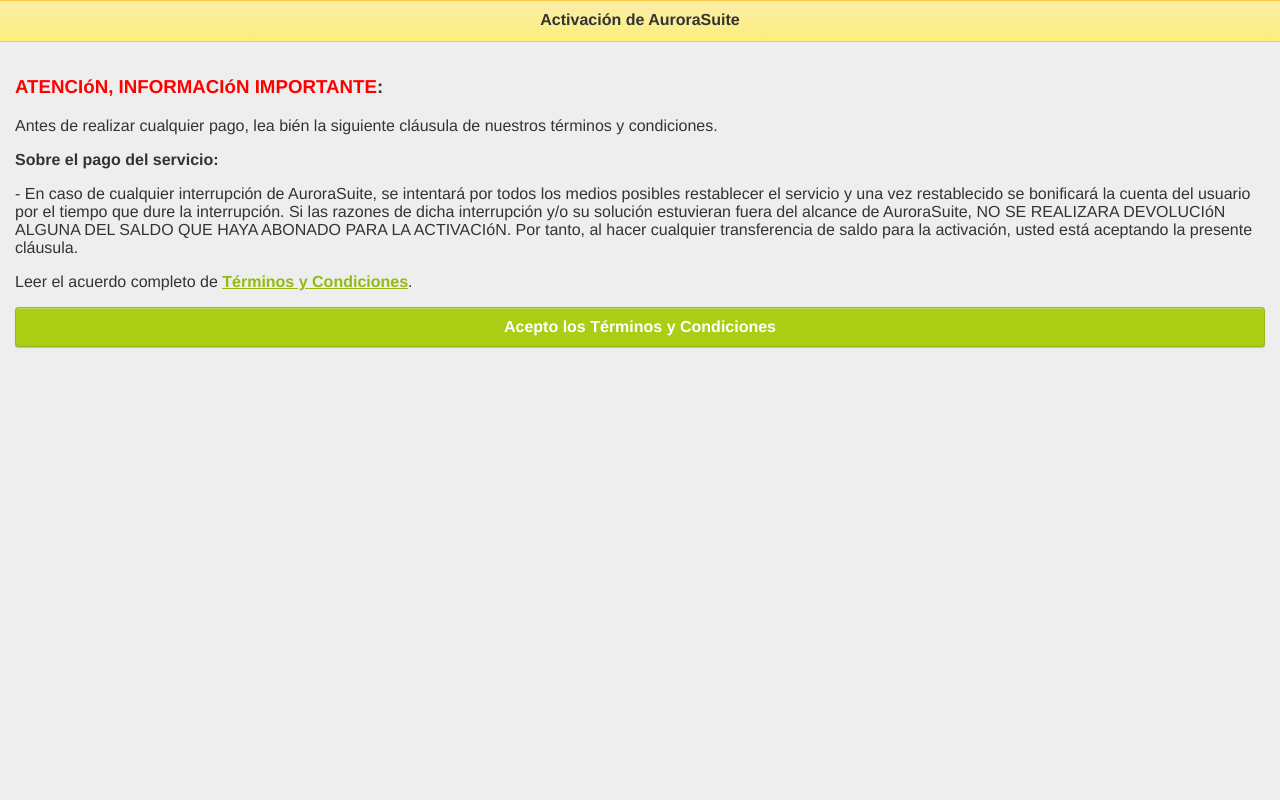
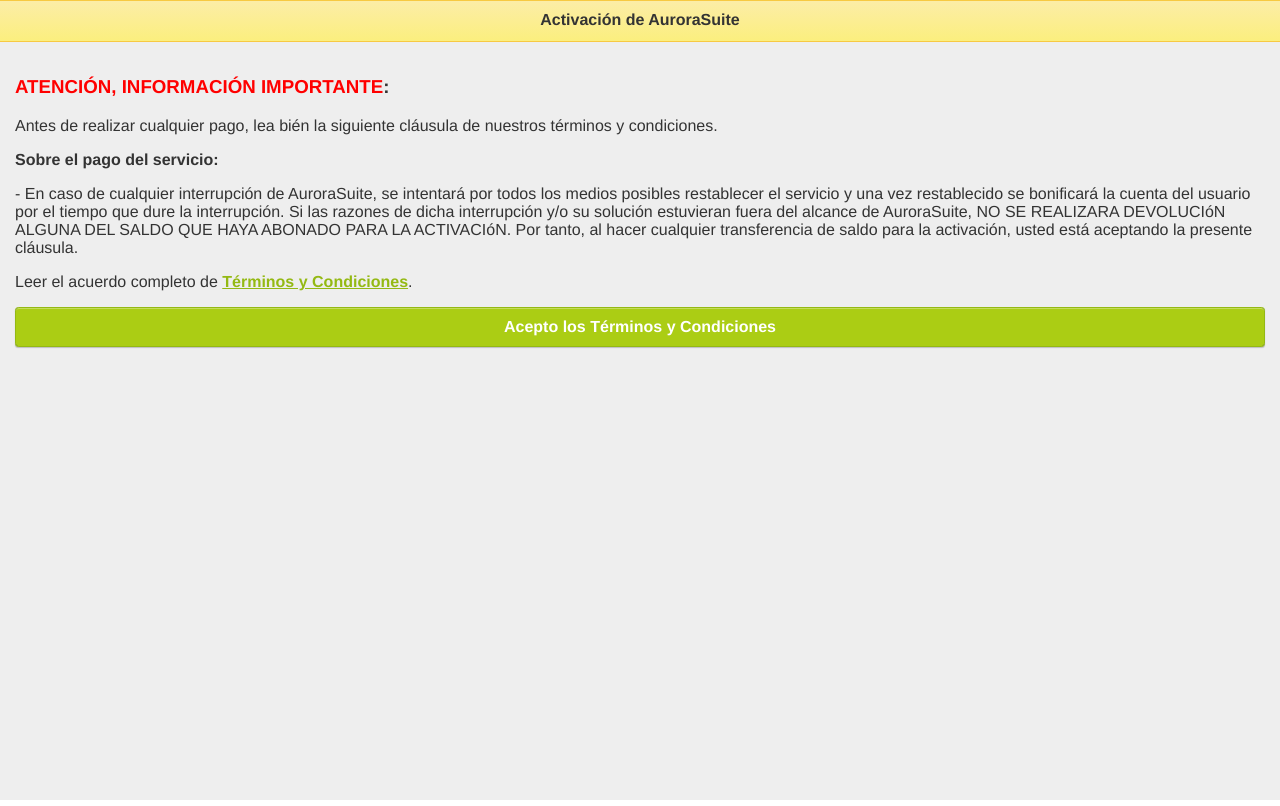
Before and after one commit to abrahamtoledo/auroraml-master, a PHP site: page /assets/__www/activacion_aurorasuite.php?mobile=1 in a window 1280 px wide. Run offline with PHP 8.4, Linux system fonts and the light colour scheme; data that the repository does not hold is empty.

Commit message:
Fixed php open tag: activacion_aurorasuite.php

```diff
--- a/www/__www/activacion_aurorasuite.php
+++ b/www/__www/activacion_aurorasuite.php
@@ -36,7 +36,7 @@
         <div data-role="content">
         <? if ($_REQUEST['show_alert']): ?><h1 style="color:red">Activación expirada</h1><? endif; ?>
 
-        <h3><b style="color:red">ATENCIóN, INFORMACIóN IMPORTANTE</b>:</h3>
+        <h3><b style="color:red">ATENCIÓN, INFORMACIÓN IMPORTANTE</b>:</h3>
         <p>Antes de realizar cualquier pago, lea bién la siguiente cláusula de nuestros términos y condiciones.</p>
 
         <p><b>Sobre el pago del servicio:</b></p>
@@ -112,7 +112,7 @@
     </div>
 
 <? else: ?>
-    <?
+    <?php
     define("DOCUMENT_ROOT", realpath(__DIR__ . "/../../app"));
     require_once DOCUMENT_ROOT . "/includes.php";
 
@@ -128,6 +128,7 @@
     Escaped -> Usuario: $user; Codigo: $code");
 
     ?>
+
     <? if (DBHelper::activateAuroraWithPinCode($user, $code)): ?>
     <div data-role="page" id="page-success">
         <div data-role="header" data-theme="e">
```
